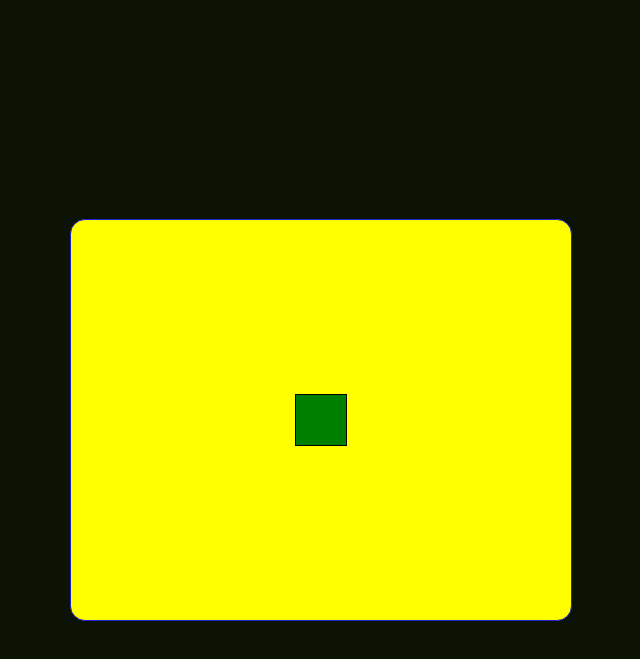
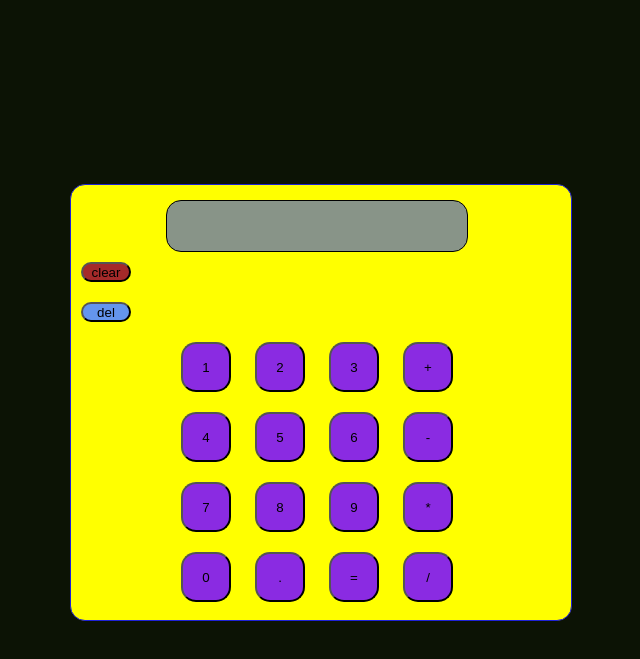
Before and after one commit to hapalua-star/Calculator_Project, a plain HTML site: page index.html in a window 1280 px wide. Shown: the part 79-738 px from the top of the page, without its empty margins (319-959 px from the left). Drawn offline with Linux system fonts and the light colour scheme.

Commit message:
fill calculator plate with buttons

```diff
--- a/index.html
+++ b/index.html
@@ -17,7 +17,33 @@
         <h1 style="color: blue;"class="randomStyle">My Calculator!</h1>
 
          <div class="calculatorplate">
-            <div class="button"></div>
+             <div class="screen"></div>
+
+              <div class="deletionbuttons">
+                 <button class="clearbutton">clear</button>
+                 <button class="deletebutton">del</button>
+              </div>
+
+               <div class="buttonsarea">
+                  <button class="button">1</button>
+                  <button class="button">2</button>
+                  <button class="button">3</button>
+                  <button class="button">+</button>
+                  <button class="button">4</button>
+                  <button class="button">5</button>
+                  <button class="button">6</button>
+                  <button class="button">-</button>
+                  <button class="button">7</button>
+                  <button class="button">8</button>
+                  <button class="button">9</button>
+                  <button class="button">*</button>
+                  <button class="button">0</button>
+                  <button class="button">.</button>
+                  <button class="button">=</button>
+                  <button class="button">/</button>
+
+               </div>
+
          </div>
 
       </div>
--- a/style.css
+++ b/style.css
@@ -7,29 +7,87 @@ body,html{
 
 .calculatorplate
     {
+
         width:500px;
-        height:400px;
+        height:435px;
         border:1px solid rgb(30, 33, 214);
         background: yellow;
         margin-bottom: 100px;
         border-radius: 15px;
 
-        display:flex;
-        flex-direction: column;
-        justify-content:space-around;
-        align-items: center;
+
+
+
+
+
+    }
+
+
+    .buttonsarea
+    {
+      margin-top: 0px;
+      margin-left: 100px;
+      width: 300px;
+      height: 180px;
+
+
+
 
     }
 
     .button
     {
+        border-radius: 15px;
         width:50px;
         height:50px;
-        border:1px solid black;
-        background-color: green;
+        margin: 10px;
+        background-color:blueviolet;
+    }
 
 
+    .deletionbuttons
+    {
+       display:flex;
+       flex-direction: column;
+       width: 100px;
+
     }
+
+
+    .clearbutton
+    {
+        border-radius: 15px;
+        width:50px;
+        height:20px;
+        margin:10px;
+        background-color: brown;
+    }
+
+    .deletebutton
+    {
+        border-radius: 15px;
+        width:50px;
+        height:20px;
+        margin:10px;
+        background-color:cornflowerblue;
+    }
+
+
+
+
+    .screen
+    {
+        width:300px;
+        height:50px;
+        border:1px solid black;
+        background-color: rgb(136, 148, 136);
+        border-radius: 15px;
+        margin-top: 15px;
+        margin-left: 95px;
+
+    }
+
+
 
 
 
```
